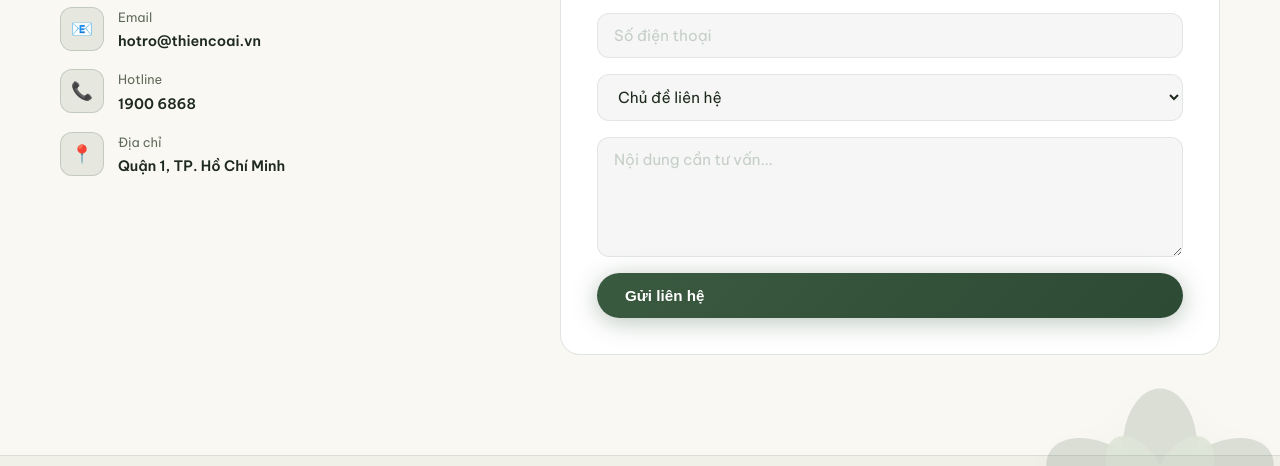
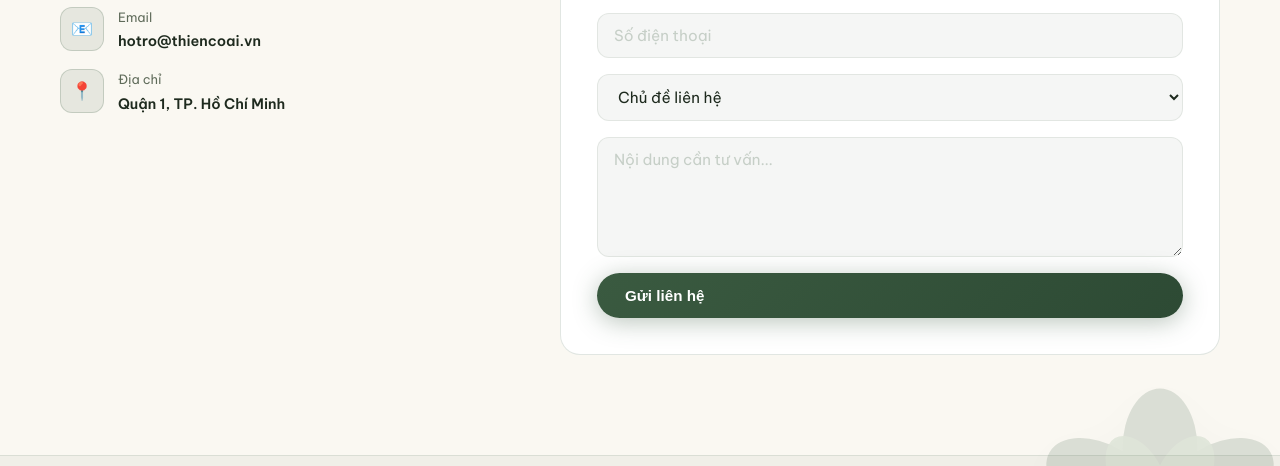
Before and after one commit to lken18419-maker/thiencoai, a website with bundled scripts: page index.html in a window 1280 px wide. Shown: the part 9319-9785 px from the top of the page. Built offline with nearby package versions, Linux system fonts and the light colour scheme.

Commit message:
Bo so hotline gia (1900 6868) o muc Lien he
Co-Authored-By: Claude Sonnet 5 <noreply@anthropic.com>

```diff
--- a/index.html
+++ b/index.html
@@ -866,13 +866,6 @@
             </div>
           </div>
           <div class="contact-item">
-            <div class="contact-item-icon">📞</div>
-            <div>
-              <div class="contact-item-label">Hotline</div>
-              <div class="contact-item-val">1900 6868</div>
-            </div>
-          </div>
-          <div class="contact-item">
             <div class="contact-item-icon">📍</div>
             <div>
               <div class="contact-item-label">Địa chỉ</div>
```
